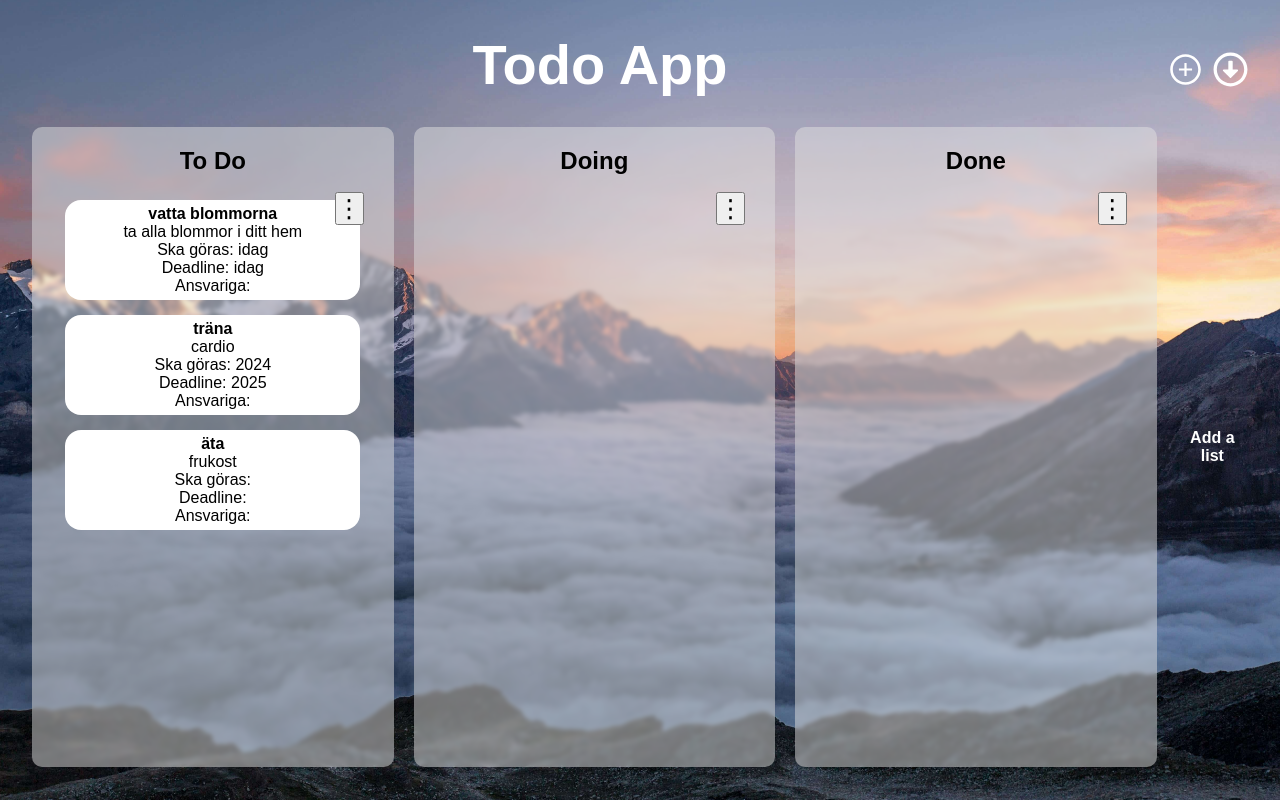
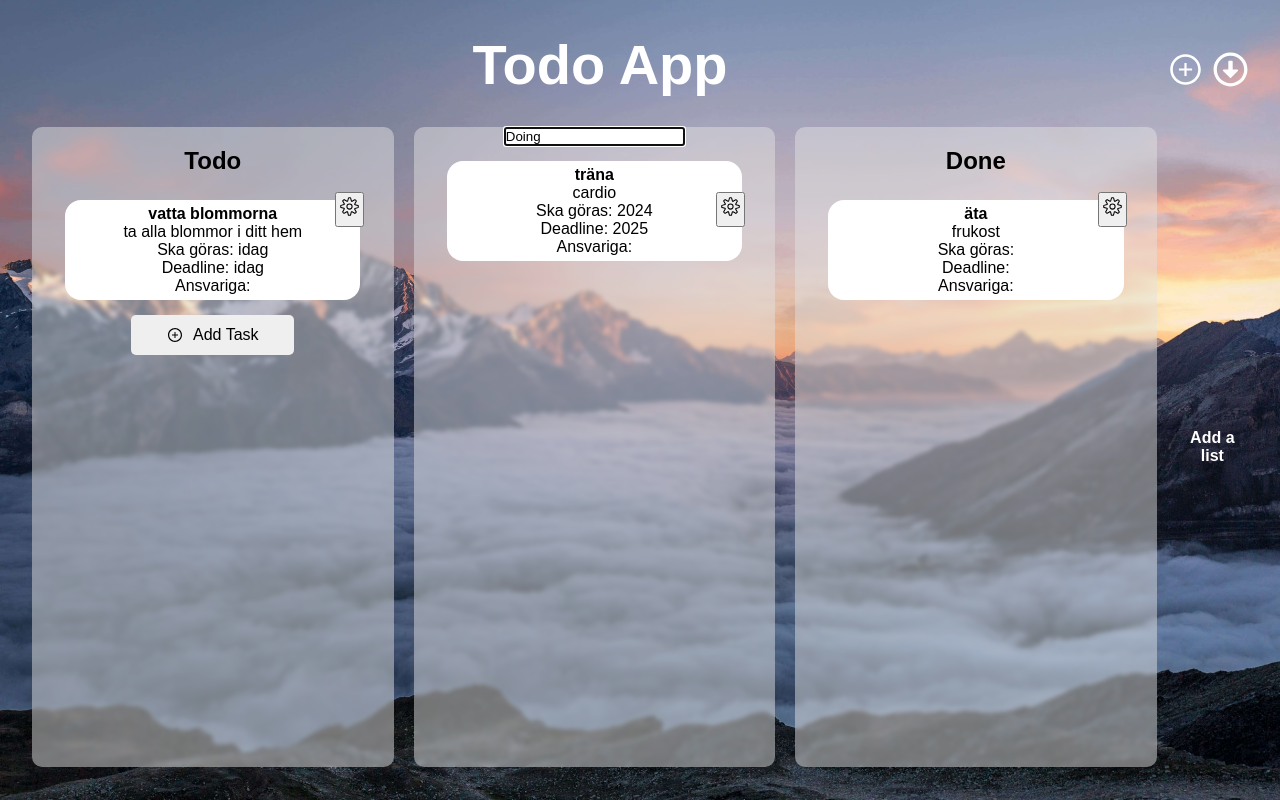
Before and after one commit to OscarDonald/Todo-App-Grupprojekt, a React (Vite) app: page / in a window 1280 px wide. Both pictures are taken after a click on the element "Doing". Built offline with nearby package versions, Linux system fonts and the light colour scheme.

Commit message:
Fix full functionality for columns with slice

```diff
--- a/src/components/ColumnSettings/ColumnSettings.jsx
+++ b/src/components/ColumnSettings/ColumnSettings.jsx
@@ -1,12 +1,17 @@
-import { useState } from "react";
+import { useState, useEffect, useRef } from "react";
 import { removeColumn, moveColumn, copyColumn } from "../../feature/columnSlice/columnSlice";
 import { useDispatch } from "react-redux";
+import { CiSettings } from "react-icons/ci";
+
 
 export default function ColumnSettings({column}) {
     const dispatch = useDispatch();
+    const wrapperRef = useRef(null);
+
     const [activeColumn, setActiveColumn] = useState(null);
     const [isOpen, setIsOpen] = useState(false);
 
+    // Function to open and close settings menu on click and only in correct column
     const handleClick = () => {
         if(isOpen){
             setActiveColumn(null)
@@ -17,10 +22,31 @@ export default function ColumnSettings({column}) {
         }
     }
 
+    // Function to detect click outside menu
+    // If detected modal is closed and active column reset
+    // Cleanup function removes eventlisteners to prevent them stacking
+    // Dependency array of wrapperRef
+    // IIFE to initiate on load with wrapper ref as parameter
+    (function useOutsideAlerter(ref) {
+        useEffect(() => {
+          function handleClickOutside(event) {
+            if (ref.current && !ref.current.contains(event.target)) {
+              setActiveColumn(null);
+              setIsOpen(false)
+            }
+          }
+          document.addEventListener("mousedown", handleClickOutside);
+          return () => {
+            document.removeEventListener("mousedown", handleClickOutside);
+          };
+        }, [ref]);
+    })(wrapperRef)
+
+
     return (
-        <div className='settings-menu'>
+        <div className='settings-menu' ref={wrapperRef}>
             <button className='settings-button' onClick={handleClick}>
-                ⋮
+                <CiSettings />
             </button>
             {isOpen && activeColumn === column.id && (
                 <ul className='settings-options'>
--- a/src/components/Columns/Columns.jsx
+++ b/src/components/Columns/Columns.jsx
@@ -1,29 +1,25 @@
 import ColumnSettings from '../ColumnSettings/ColumnSettings';
-import CreateTask from '../CreateTask/CreateTask';
+import CreateTask from '../createTask/CreateTask';
 import Task from '../Task/Task';
 import './Columns.css';
-import React, { useState } from 'react';
+import { useState } from 'react';
 import { useSelector } from 'react-redux'; // Assuming you're using Redux for state management
-import { addColumn } from '../../feature/columnSlice/columnSlice';
+import { addColumn, updateTitle } from '../../feature/columnSlice/columnSlice';
 import { useDispatch } from 'react-redux';
-import { CiSettings } from "react-icons/ci";
 
 const Columns = () => {
     const dispatch = useDispatch();
     const { columns } = useSelector((state) => state.columns);
-    const { tasks } = useSelector((state) => state.tasks); // Assuming Redux state structure
+    const { tasks } = useSelector((state) => state.tasks);
     const [editableColumn, setEditableColumn] = useState(null);
 
-    const handleTitleChange = (id, newTitle) => {
-        const updatedColumns = columns.map(column => {
-            if (column.id === id) {
-                return { ...column, title: newTitle };
-            }
-            return column;
-        });
-        setColumns(updatedColumns);
-    };
-
+    // ÄNDRINGAR
+    // Update title utflyttad till slice
+    // handleFinishEdit borttagen och utbytt mot setEditableColumn
+    // Rendering av add task läggs endast till om columnID matchar ID av första kolumnen i columns
+    // Tasks har numera en property som säger vilken kolumn de tillhör, value är kolumnens index (fungerar dåligt när man tar bort kolumner och detta kommer behövas bytas men är det smidigaste med hårdkodade tasks)
+    // När vi sen gör tasks så kan vi lägga till tasks.column som ID:t av första kolumen.
+    // La till else return i move-funktionen för att förhindra att kolumnerna flyttades för långt
     return (
         <div className='main'>
             {columns.map(column => (
@@ -31,24 +27,25 @@ const Columns = () => {
                     <div className='column-header-container'>
                         {editableColumn === column.id ? (
                             <input
-                            type='text'
+                                type='text'
                                 value={column.title}
-                                onChange={e => handleTitleChange(column.id, e.target.value)}
+                                onChange={(e) => dispatch(updateTitle({id: column.id, title: e.target.value}))}
                                 autoFocus
-                                onBlur={() => handleTitleEditFinish(column.id, column.title)} // Call handleTitleEditFinish on blur
+                                onBlur={() => setEditableColumn(null)} // Call handleTitleEditFinish on blur
                             />
                         ) : (
-                            <h2 className='column-header' onClick={() => setEditableColumn(null)}>
+                            <h2 className='column-header' onClick={() => setEditableColumn(column.id)}>
                                 {column.title}
                             </h2>
                         )}
-                        <ColumnSettings column={column} />
+                        <ColumnSettings column={column}/>
                     </div>
                     <div className='tasks-list'>
-                        {column.title === 'To Do' && tasks.map(task => (
+                        {tasks.map(task => (
+                            task.column === columns.indexOf(column) &&
                             <Task task={task} key={task.id}/>
                         ))}
-                        {/* {columns[0] && <CreateTask /> } */}
+                        {column.id === columns[0].id && <CreateTask /> }
                     </div>
                 </div>
             ))}
@@ -60,29 +57,3 @@ const Columns = () => {
 }
 
 export default Columns;
-
-// const handleDeleteColumn = (id) => {
-//     setColumns(columns.filter(column => column.id !== id));
-//     setActiveSettingsColumn(null);
-// };
-
-// const handleMoveColumn = (id, direction) => {
-//     const columnIndex = columns.findIndex(column => column.id === id);
-//     const columnToMove = columns.find(column => column.id === id);
-//     const newColumns = [...columns];
-//     // const columnToMove = newColumns.splice(columnIndex, 1)[0];
-//     if(columnIndex === 0 || columnIndex === columns.length - 1) return
-//     if (direction === 'left' && columnIndex > 0) {
-//         newColumns.splice(columnIndex - 1, 0, columnToMove);
-//     } else if (direction === 'right' && columnIndex < columns.length - 1) {
-//         newColumns.splice(columnIndex + 1, 0, columnToMove);
-//     }
-//     setColumns(newColumns);
-//     setActiveSettingsColumn(null);
-// };
-
-// const handleCopyColumn = (id) => {
-//     const columnToCopy = columns.find(column => column.id === id);
-//     setColumns([...columns, { id: Date.now(), title: columnToCopy.title }]);
-//     setActiveSettingsColumn(null);
-// };
--- a/src/feature/columnSlice/columnSlice.js
+++ b/src/feature/columnSlice/columnSlice.js
@@ -2,9 +2,21 @@ import { createSlice, nanoid } from '@reduxjs/toolkit';
 
 const initialState = {
     columns: [
-        { id: 1, title: 'To Do' },
-        { id: 2, title: 'Doing' },
-        { id: 3, title: 'Done' }
+        {
+            id: 1,
+            title: 'Todo',
+            tasks: [],
+        },
+        {
+            id: 2,
+            title: 'Doing',
+            tasks: [],
+        },
+        {
+            id: 3,
+            title: 'Done',
+            tasks: [],
+        },
     ],
 }
 
@@ -12,37 +24,52 @@ export const columnSlice = createSlice({
     name: 'column',
     initialState,
     reducers: {
-        addColumn: (state, action) => {
+        // Creates a new column object and adds it to the columns state
+        addColumn: (state) => {
             const column = {
                 title: 'New List',
                 id: nanoid(),
+                tasks: [],
             }
             state.columns.push(column);
         },
+        // Filters the columns state to remove chosen column by ID
         removeColumn: (state, action) => {
             state.columns = state.columns.filter((column) => column.id !== action.payload);
         },
+        //Copies column name and tasks but has unique ID
         copyColumn: (state, action) => {
             const columnToCopy = state.columns.find(column => column.id === action.payload);
-            state.columns.push({ id: nanoid(), title: columnToCopy.title });
+            state.columns.push({...columnToCopy, id: nanoid()});
         },
+        // Creates new columns array
+        // Finds chosen column object and index
+        // If-statement to determine whether to move column left or right with check to make sure next index is valid
+        // Insert chosen column at prev/next index
+        // Set state
         moveColumn: (state, action) => {
+            const newColumns = [...state.columns];
             const columnIndex = state.columns.findIndex(column => column.id === action.payload.id);
-            const columnToMove = state.columns.find(column => column.id === action.payload.id);
-            const newColumns = [...state.columns];
-            // const columnToMove = newColumns.splice(columnIndex, 1);
-            console.log(columnToMove)
-            if (action.payload.direction === 'left' && columnIndex === 0) {
+            const columnToMove = newColumns.splice(columnIndex, 1)[0];
+
+            if (action.payload.direction === 'left' && columnIndex !== 0) {
                 newColumns.splice(columnIndex - 1, 0, columnToMove);
-            } else if (action.payload.direction === 'right' && columnIndex === state.columns.length - 1) {
+            } else if (action.payload.direction === 'right' && columnIndex !== state.columns.length - 1) {
                 newColumns.splice(columnIndex + 1, 0, columnToMove);
             }
-            console.log(newColumns)
+            else return
             state.columns = newColumns;
+        },
+        // Go through columns-array and swap updated object
+        // Set state
+        updateTitle: (state, action) => {
+            const updatedColumns = state.columns.map(column => (
+                column.id === action.payload.id ? {...column, title: action.payload.title } : column
+            ));
+            state.columns = updatedColumns;
         }
-
     }
 })
 
-export const { addColumn, removeColumn, copyColumn, moveColumn } = columnSlice.actions; // reducer funcionerna i taskSlice som expoteras
+export const { addColumn, removeColumn, copyColumn, moveColumn, updateTitle } = columnSlice.actions; // reducer funcionerna i taskSlice som expoteras
 export default columnSlice.reducer;
--- a/src/feature/taskSlice/taskSlice.js
+++ b/src/feature/taskSlice/taskSlice.js
@@ -9,6 +9,7 @@ const initialState = {
             doDate: 'idag',
             deadline: 'idag',
             responible: [],
+            column: 0
         },
         {
             id: '2',
@@ -17,6 +18,7 @@ const initialState = {
             doDate: '2024',
             deadline: '2025',
             responible: [],
+            column: 1
         },
         {
             id: '3',
@@ -25,6 +27,7 @@ const initialState = {
             doDate: '',
             deadline: '',
             responible: [],
+            column: 2
         }],
 }
 
```
